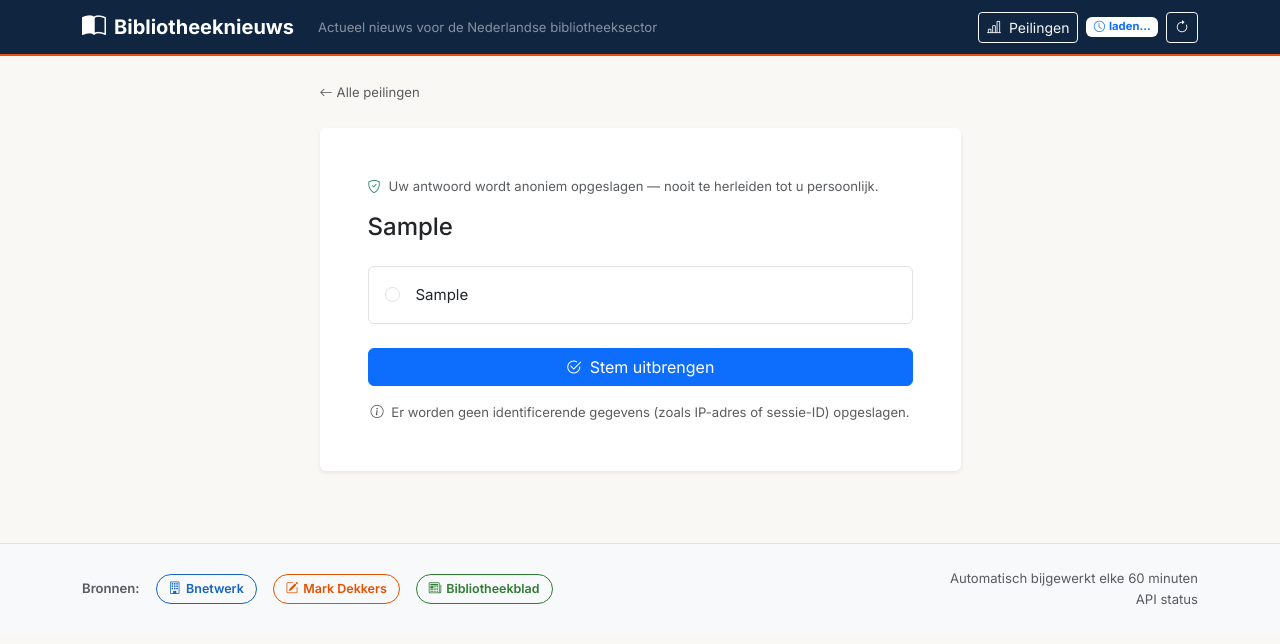
After one commit to BobDerix/Koffieuurtje, a Flask app: page /peiling/1 in a window 1280 px wide. The commit adds this page. Shown: the top 644 px of the page. Run offline with Flask 3, Linux system fonts and the light colour scheme; tables that the repository leaves empty hold one stand-in row (values such as "Sample post").

Commit message:
Voeg anonieme peiling-feature toe voor Koffieuurtje-sessies
Cubiss zorgt ervoor dat antwoorden nooit te herleiden zijn tot de persoon.
De peiling_antwoorden tabel slaat uitsluitend de gekozen optie en tijdstip op —
geen IP-adres, sessie-ID of andere identificerende gegevens. Alleen geaggregeerde
aantallen per antwoordoptie zijn zichtbaar via de uitslag-pagina.

- database.py: peilingen / peiling_opties / peiling_antwoorden tabellen + CRUD
- app.py: routes voor stemmen (/peiling/<id>/stem), uitslag (/peiling/<id>/uitslag),
  overzicht (/peilingen) en API-endpoint (POST /api/peiling)
- templates: peiling.html (stemformulier), uitslag.html (aantallen), peilingen.html
- base.html: navigatielink naar peilingen-overzicht

https://claude.ai/code/session_01FP5J6ZAKYijca51KkMvcEo

```diff
--- a/app.py
+++ b/app.py
@@ -2,16 +2,22 @@ import atexit
 import logging
 
 from apscheduler.schedulers.background import BackgroundScheduler
-from flask import Flask, jsonify, redirect, render_template, request, url_for
+from flask import Flask, abort, jsonify, redirect, render_template, request, url_for
 
 from config import CATEGORIES, SOURCES, UPDATE_INTERVAL_MINUTES
 from database import (
+    get_actieve_peilingen,
     get_articles,
     get_category_counts,
     get_last_update,
+    get_peiling,
     get_source_statuses,
     get_total_count,
+    get_uitslag,
     init_db,
+    init_peiling_tables,
+    maak_peiling,
+    sla_antwoord_op,
 )
 from scraper import fetch_all_sources
 
@@ -166,6 +172,54 @@ def api_status():
 
 
 # ---------------------------------------------------------------------------
+# Peilingen — anonieme stemmingen voor Koffieuurtje-sessies
+# ---------------------------------------------------------------------------
+
+@app.route('/peiling/<int:peiling_id>')
+def peiling(peiling_id):
+    data = get_peiling(peiling_id)
+    if not data:
+        abort(404)
+    return render_template('peiling.html', **data)
+
+
+@app.route('/peiling/<int:peiling_id>/stem', methods=['POST'])
+def stem(peiling_id):
+    optie_id = request.form.get('optie_id', type=int)
+    if not optie_id:
+        return redirect(url_for('peiling', peiling_id=peiling_id))
+    # Sla anoniem antwoord op — geen persoonsgegevens worden geregistreerd
+    sla_antwoord_op(peiling_id, optie_id)
+    return redirect(url_for('uitslag', peiling_id=peiling_id))
+
+
+@app.route('/peiling/<int:peiling_id>/uitslag')
+def uitslag(peiling_id):
+    data = get_uitslag(peiling_id)
+    if not data:
+        abort(404)
+    return render_template('uitslag.html', **data)
+
+
+@app.route('/api/peiling', methods=['POST'])
+def api_maak_peiling():
+    body = request.get_json(silent=True) or {}
+    vraag = (body.get('vraag') or '').strip()
+    opties = [o.strip() for o in body.get('opties', []) if str(o).strip()]
+    if not vraag or len(opties) < 2:
+        return jsonify({'status': 'error', 'message': 'Geef een vraag en minimaal 2 opties op.'}), 400
+    peiling_id = maak_peiling(vraag, opties)
+    return jsonify({'status': 'ok', 'peiling_id': peiling_id,
+                    'url': url_for('peiling', peiling_id=peiling_id, _external=True)}), 201
+
+
+@app.route('/peilingen')
+def peilingen_overzicht():
+    peilingen = get_actieve_peilingen()
+    return render_template('peilingen.html', peilingen=peilingen)
+
+
+# ---------------------------------------------------------------------------
 # Startup
 # ---------------------------------------------------------------------------
 
@@ -187,6 +241,7 @@ def start_scheduler():
 
 if __name__ == '__main__':
     init_db()
+    init_peiling_tables()
     logger.info("Eerste nieuwsophaling gestart…")
     fetch_all_sources()
     start_scheduler()
--- a/database.py
+++ b/database.py
@@ -147,3 +147,124 @@ def get_last_update():
     row = conn.execute('SELECT MAX(fetched_at) AS t FROM articles').fetchone()
     conn.close()
     return row['t'] if row else None
+
+
+# ---------------------------------------------------------------------------
+# Peilingen (anonieme stemmingen voor Koffieuurtje-sessies)
+# ---------------------------------------------------------------------------
+
+def init_peiling_tables():
+    conn = get_db()
+    conn.executescript('''
+        CREATE TABLE IF NOT EXISTS peilingen (
+            id          INTEGER PRIMARY KEY AUTOINCREMENT,
+            vraag       TEXT NOT NULL,
+            created_at  DATETIME DEFAULT CURRENT_TIMESTAMP,
+            is_actief   INTEGER DEFAULT 1
+        );
+
+        CREATE TABLE IF NOT EXISTS peiling_opties (
+            id          INTEGER PRIMARY KEY AUTOINCREMENT,
+            peiling_id  INTEGER NOT NULL REFERENCES peilingen(id),
+            optie_tekst TEXT NOT NULL,
+            volgorde    INTEGER DEFAULT 0
+        );
+
+        -- Geen persoonsgegevens: geen IP, geen sessie-ID, geen gebruiker.
+        -- Antwoorden zijn nooit te herleiden tot een persoon.
+        CREATE TABLE IF NOT EXISTS peiling_antwoorden (
+            id          INTEGER PRIMARY KEY AUTOINCREMENT,
+            peiling_id  INTEGER NOT NULL REFERENCES peilingen(id),
+            optie_id    INTEGER NOT NULL REFERENCES peiling_opties(id),
+            ingediend_op DATETIME DEFAULT CURRENT_TIMESTAMP
+        );
+    ''')
+    conn.commit()
+    conn.close()
+
+
+def maak_peiling(vraag: str, opties: list[str]) -> int:
+    conn = get_db()
+    cur = conn.execute('INSERT INTO peilingen (vraag) VALUES (?)', (vraag,))
+    peiling_id = cur.lastrowid
+    for i, tekst in enumerate(opties):
+        conn.execute(
+            'INSERT INTO peiling_opties (peiling_id, optie_tekst, volgorde) VALUES (?, ?, ?)',
+            (peiling_id, tekst, i),
+        )
+    conn.commit()
+    conn.close()
+    return peiling_id
+
+
+def get_peiling(peiling_id: int) -> dict | None:
+    conn = get_db()
+    row = conn.execute('SELECT * FROM peilingen WHERE id = ?', (peiling_id,)).fetchone()
+    if not row:
+        conn.close()
+        return None
+    opties = conn.execute(
+        'SELECT * FROM peiling_opties WHERE peiling_id = ? ORDER BY volgorde',
+        (peiling_id,),
+    ).fetchall()
+    conn.close()
+    return {'peiling': dict(row), 'opties': [dict(o) for o in opties]}
+
+
+def sla_antwoord_op(peiling_id: int, optie_id: int) -> bool:
+    """Sla een anoniem antwoord op. Geen persoonsgegevens worden geregistreerd."""
+    conn = get_db()
+    # Controleer dat optie bij deze peiling hoort
+    row = conn.execute(
+        'SELECT id FROM peiling_opties WHERE id = ? AND peiling_id = ?',
+        (optie_id, peiling_id),
+    ).fetchone()
+    if not row:
+        conn.close()
+        return False
+    conn.execute(
+        'INSERT INTO peiling_antwoorden (peiling_id, optie_id) VALUES (?, ?)',
+        (peiling_id, optie_id),
+    )
+    conn.commit()
+    conn.close()
+    return True
+
+
+def get_uitslag(peiling_id: int) -> dict | None:
+    conn = get_db()
+    peiling = conn.execute('SELECT * FROM peilingen WHERE id = ?', (peiling_id,)).fetchone()
+    if not peiling:
+        conn.close()
+        return None
+    opties = conn.execute(
+        'SELECT * FROM peiling_opties WHERE peiling_id = ? ORDER BY volgorde',
+        (peiling_id,),
+    ).fetchall()
+    totaal = conn.execute(
+        'SELECT COUNT(*) FROM peiling_antwoorden WHERE peiling_id = ?',
+        (peiling_id,),
+    ).fetchone()[0]
+    resultaten = []
+    for optie in opties:
+        aantal = conn.execute(
+            'SELECT COUNT(*) FROM peiling_antwoorden WHERE optie_id = ?',
+            (optie['id'],),
+        ).fetchone()[0]
+        resultaten.append({
+            'optie_id': optie['id'],
+            'optie_tekst': optie['optie_tekst'],
+            'aantal': aantal,
+            'percentage': round(aantal / totaal * 100) if totaal else 0,
+        })
+    conn.close()
+    return {'peiling': dict(peiling), 'resultaten': resultaten, 'totaal': totaal}
+
+
+def get_actieve_peilingen() -> list[dict]:
+    conn = get_db()
+    rows = conn.execute(
+        'SELECT * FROM peilingen WHERE is_actief = 1 ORDER BY created_at DESC'
+    ).fetchall()
+    conn.close()
+    return [dict(r) for r in rows]
--- a/templates/base.html
+++ b/templates/base.html
@@ -23,6 +23,10 @@
     </span>
 
     <div class="ms-auto d-flex align-items-center gap-2">
+      <a class="btn btn-sm btn-outline-light" href="/peilingen" title="Koffieuurtje Peilingen">
+        <i class="bi bi-bar-chart-line me-1"></i>
+        <span class="d-none d-md-inline">Peilingen</span>
+      </a>
       <span class="badge bg-white text-primary small d-none d-md-flex align-items-center gap-1" id="update-badge">
         <i class="bi bi-clock"></i>
         <span id="update-time">laden…</span>
--- /dev/null
+++ b/templates/peiling.html
@@ -0,0 +1,81 @@
+{% extends "base.html" %}
+
+{% block title %}Peiling — {{ peiling.vraag[:60] }}{% endblock %}
+
+{% block content %}
+<div class="row justify-content-center">
+  <div class="col-lg-7">
+
+    <div class="mb-4">
+      <a href="/peilingen" class="text-muted text-decoration-none small">
+        <i class="bi bi-arrow-left me-1"></i>Alle peilingen
+      </a>
+    </div>
+
+    <div class="card border-0 shadow-sm">
+      <div class="card-body p-4 p-md-5">
+
+        <div class="d-flex align-items-center gap-2 mb-3 text-muted small">
+          <i class="bi bi-shield-check text-success"></i>
+          Uw antwoord wordt anoniem opgeslagen — nooit te herleiden tot u persoonlijk.
+        </div>
+
+        <h1 class="h4 mb-4">{{ peiling.vraag }}</h1>
+
+        <form method="post" action="/peiling/{{ peiling.id }}/stem" id="peiling-form">
+          <div class="d-grid gap-2 mb-4" id="opties-container">
+            {% for optie in opties %}
+            <label class="optie-label d-flex align-items-center gap-3 p-3 rounded border"
+                   for="optie-{{ optie.id }}">
+              <input class="form-check-input flex-shrink-0 mt-0" type="radio"
+                     name="optie_id" id="optie-{{ optie.id }}" value="{{ optie.id }}" required>
+              <span>{{ optie.optie_tekst }}</span>
+            </label>
+            {% endfor %}
+          </div>
+
+          <button type="submit" class="btn btn-primary w-100" id="stem-btn">
+            <i class="bi bi-check2-circle me-2"></i>Stem uitbrengen
+          </button>
+        </form>
+
+        <p class="text-muted small mt-3 mb-0 text-center">
+          <i class="bi bi-info-circle me-1"></i>
+          Er worden geen identificerende gegevens (zoals IP-adres of sessie-ID) opgeslagen.
+        </p>
+
+      </div>
+    </div>
+
+  </div>
+</div>
+
+<style>
+.optie-label {
+  cursor: pointer;
+  transition: background-color .15s, border-color .15s;
+}
+.optie-label:hover {
+  background-color: #f0f4ff;
+  border-color: var(--bs-primary) !important;
+}
+.optie-label:has(input:checked) {
+  background-color: #e8eeff;
+  border-color: var(--bs-primary) !important;
+  font-weight: 500;
+}
+</style>
+
+<script>
+(function () {
+  const storageKey = 'gestemd_peiling_{{ peiling.id }}';
+  if (localStorage.getItem(storageKey)) {
+    window.location.replace('/peiling/{{ peiling.id }}/uitslag');
+    return;
+  }
+  document.getElementById('peiling-form').addEventListener('submit', function () {
+    localStorage.setItem(storageKey, '1');
+  });
+}());
+</script>
+{% endblock %}
```
Also changed, not shown: templates/peilingen.html (added, +54 -0 lines), templates/uitslag.html (added, +61 -0 lines).
